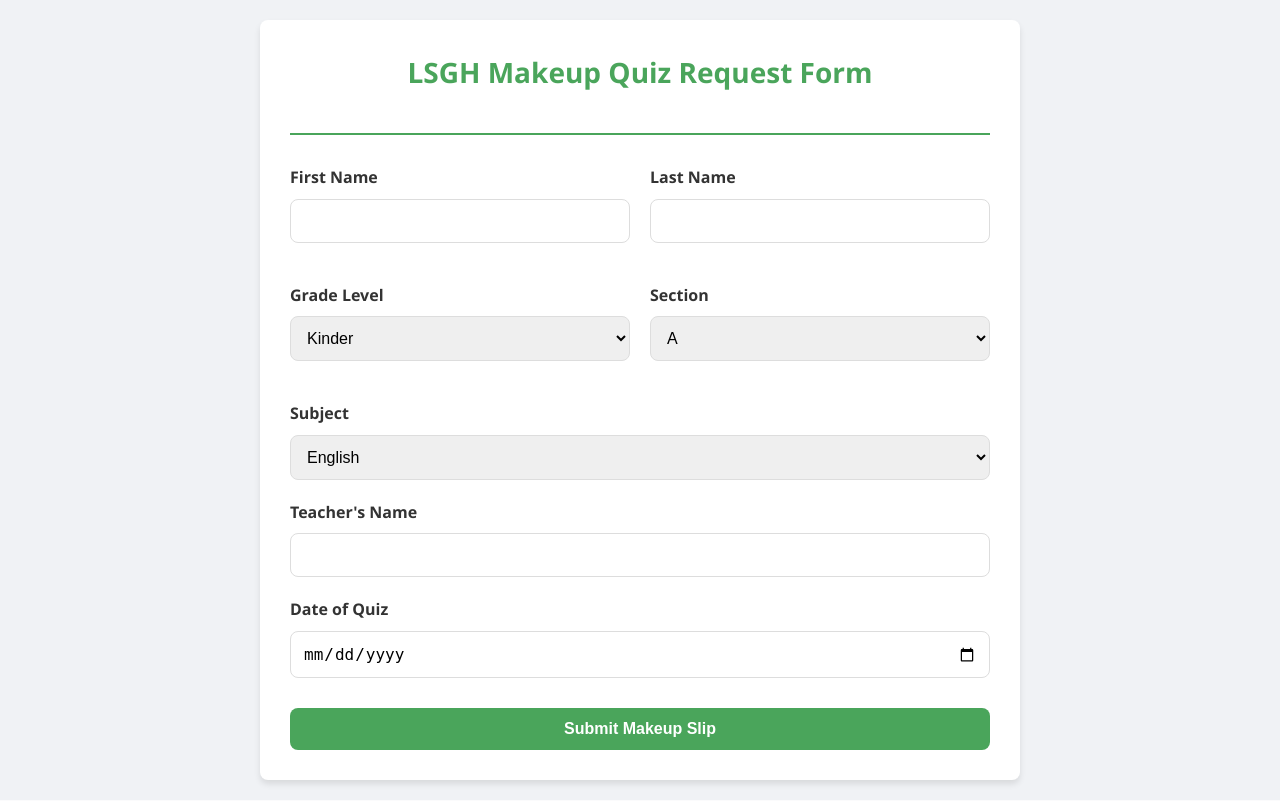
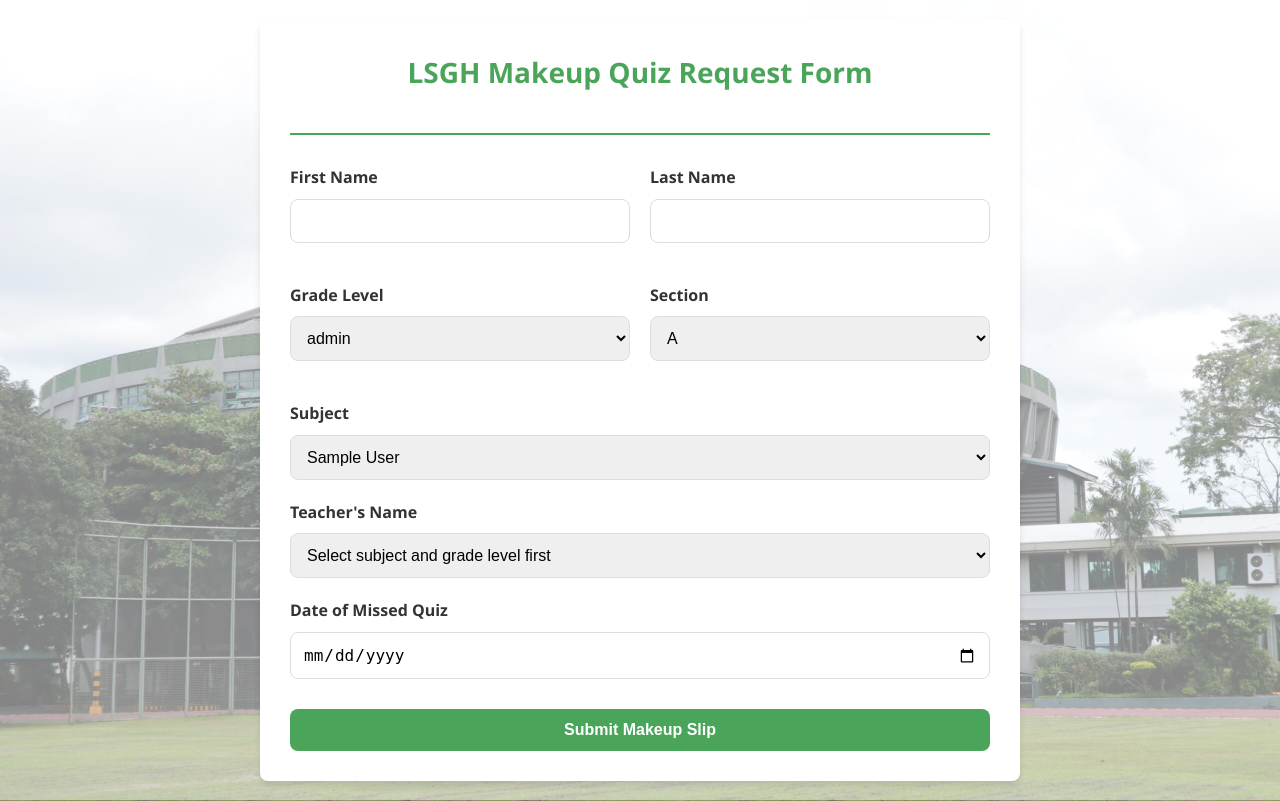
Before and after one commit to kenaniscoding/GH_MakeUpSlip, a PHP site: page / in a window 1280 px wide. Run offline with PHP 8.4, Linux system fonts and the light colour scheme; tables that the repository leaves empty or names only in its code hold one stand-in row (values such as "Sample post").

Commit message:
Add files via upload

```diff
--- a/index.php
+++ b/index.php
@@ -5,34 +5,55 @@
     <meta name="viewport" content="width=device-width, initial-scale=1.0">
     <title>LSGH Makeup Quiz Request Form</title>
     <link rel="stylesheet" href="style.css">
+    <script src="https://cdnjs.cloudflare.com/ajax/libs/jquery/3.6.0/jquery.min.js"></script>
 </head>
 <body>
 <?php
-// // Run only if the form is submitted
-// if ($_SERVER["REQUEST_METHOD"] == "POST") {
-//     $conn = new mysqli("localhost", "root", "", "db2");
-//     // Check connection
-//     if ($conn->connect_error) {
-//         die("<div class='error-message'>Connection failed: " . $conn->connect_error . "</div>");
-//     }
-//     // Collect and sanitize form inputs
-//     $first_name = $conn->real_escape_string($_POST["first_name"]);
-//     $last_name = $conn->real_escape_string($_POST["last_name"]);
-//     $grade = $conn->real_escape_string($_POST["grade"]);
-//     $section = $conn->real_escape_string($_POST["section"]);
-//     $subject = $conn->real_escape_string($_POST["subject"]);
-//     $teacher = $conn->real_escape_string($_POST["teacher"]);
-//     $quiz_date = isset($_POST["quiz_date"]) ? $conn->real_escape_string($_POST["quiz_date"]) : '';
-//     // Insert query
-//     $sql = "INSERT INTO makeup_slips (first_name, last_name, grade_level, section, subject, teacher_name, quiz_date)
-//             VALUES ('$first_name', '$last_name', '$grade', '$section', '$subject', '$teacher', '$quiz_date')";
-//     if ($conn->query($sql) === TRUE) {
-//         echo "<div class='success-message'>Makeup slip submitted successfully!</div>";
-//     } else {
-//         echo "<div class='error-message'>Error: " . $conn->error . "</div>";
-//     }
-//     $conn->close();
-// }
+// Database connection
+$conn = new mysqli("localhost", "root", "", "db2");
+// Check connection
+if ($conn->connect_error) {
+    die("<div class='error-message'>Connection failed: " . $conn->connect_error . "</div>");
+}
+
+// Run only if the form is submitted
+if ($_SERVER["REQUEST_METHOD"] == "POST") {
+    // Collect and sanitize form inputs
+    $first_name = $conn->real_escape_string($_POST["first_name"]);
+    $last_name = $conn->real_escape_string($_POST["last_name"]);
+    $grade = $conn->real_escape_string($_POST["grade"]);
+    $section = $conn->real_escape_string($_POST["section"]);
+    $subject = $conn->real_escape_string($_POST["subject"]);
+    $teacher = $conn->real_escape_string($_POST["teacher"]);
+    $quiz_date = isset($_POST["quiz_date"]) ? $conn->real_escape_string($_POST["quiz_date"]) : '';
+
+    // Insert query
+    $sql = "INSERT INTO makeup_slips (first_name, last_name, grade_level, section, subject, teacher_name, quiz_date)
+            VALUES ('$first_name', '$last_name', '$grade', '$section', '$subject', '$teacher', '$quiz_date')";
+
+    if ($conn->query($sql) === TRUE) {
+        echo "<div class='success-message'>Makeup slip submitted successfully!</div>";
+    } else {
+        echo "<div class='error-message'>Error: " . $conn->error . "</div>";
+    }
+}
+
+// For debugging, let's see what values are in the database
+$teachersDebug = $conn->query("SELECT DISTINCT subject FROM teachers ORDER BY subject");
+$subjectsInDB = [];
+if ($teachersDebug && $teachersDebug->num_rows > 0) {
+    while ($row = $teachersDebug->fetch_assoc()) {
+        $subjectsInDB[] = $row['subject'];
+    }
+}
+
+$gradesDebug = $conn->query("SELECT DISTINCT grade_level FROM teachers ORDER BY grade_level");
+$gradesInDB = [];
+if ($gradesDebug && $gradesDebug->num_rows > 0) {
+    while ($row = $gradesDebug->fetch_assoc()) {
+        $gradesInDB[] = $row['grade_level'];
+    }
+}
 ?>
 
 <div class="container">
@@ -57,10 +78,20 @@
             <div class="form-group">
                 <label for="grade">Grade Level</label>
                 <select id="grade" name="grade" required>
-                    <option value="Kinder">Kinder</option>
-                    <?php for ($i = 1; $i <= 12; $i++): ?>
-                        <option value="Grade <?= $i ?>">Grade <?= $i ?></option>
-                    <?php endfor; ?>
+                    <?php
+                    // Instead of hardcoding values, use what's in the database
+                    if (!empty($gradesInDB)) {
+                        foreach ($gradesInDB as $grade) {
+                            echo '<option value="' . htmlspecialchars($grade) . '">' . htmlspecialchars($grade) . '</option>';
+                        }
+                    } else {
+                        // Fallback to original values if no data in DB
+                        echo '<option value="Kinder">Kinder</option>';
+                        for ($i = 1; $i <= 12; $i++) {
+                            echo '<option value="Grade ' . $i . '">Grade ' . $i . '</option>';
+                        }
+                    }
+                    ?>
                 </select>
             </div>
 
@@ -77,27 +108,102 @@
         <div class="form-group">
             <label for="subject">Subject</label>
             <select id="subject" name="subject" required>
-                <option value="English">English</option>
-                <option value="Filipino">Filipino</option>
-                <option value="Math">Math</option>
-                <option value="Science">Science</option>
-                <option value="AP">AP</option>
+                <?php
+                // Instead of hardcoding values, use what's in the database
+                if (!empty($subjectsInDB)) {
+                    foreach ($subjectsInDB as $subject) {
+                        echo '<option value="' . htmlspecialchars($subject) . '">' . htmlspecialchars($subject) . '</option>';
+                    }
+                } else {
+                    // Fallback to original values if no data in DB
+                    echo '<option value="English">English</option>';
+                    echo '<option value="Filipino">Filipino</option>';
+                    echo '<option value="Math">Math</option>';
+                    echo '<option value="Science">Science</option>';
+                    echo '<option value="AP">AP</option>';
+                }
+                ?>
             </select>
         </div>
 
         <div class="form-group">
             <label for="teacher">Teacher's Name</label>
-            <input type="text" id="teacher" name="teacher" required>
+            <select id="teacher" name="teacher" required>
+                <option value="">Select subject and grade level first</option>
+            </select>
         </div>
 
         <div class="form-group">
-            <label for="quiz_date">Date of Quiz</label>
-            <input type="date" id="quiz_date" name="quiz_date" required>
+            <label for="quiz_date">Date of Missed Quiz</label>
+            <input type="date" id="quiz_date" name="quiz_date" max="<?php echo date('Y-m-d'); ?>" required>
         </div>
 
-        <button type="submit">Submit Makeup Slip
-        </button>
+        <button type="submit">Submit Makeup Slip</button>
     </form>
+
+    <!-- Debug info (hidden in production) -->
+    <!-- <div style="margin-top: 20px; padding: 10px; border: 1px solid #ddd; background: #f9f9f9;">
+        <h3>Debug Information:</h3>
+        <p>Subjects in database: <?php echo implode(", ", $subjectsInDB); ?></p>
+        <p>Grades in database: <?php echo implode(", ", $gradesInDB); ?></p>
+    </div> -->
 </div>
+
+<script>
+$(document).ready(function() {
+    // Function to update teachers dropdown based on subject and grade selection
+    function updateTeachers() {
+        var subject = $('#subject').val();
+        var grade = $('#grade').val();
+
+        console.log("Selected Subject:", subject);
+        console.log("Selected Grade:", grade);
+
+        // Skip the request if either field is empty
+        if (!subject || !grade) {
+            $('#teacher').html('<option value="">Please select both subject and grade</option>');
+            return;
+        }
+
+        // Reset teacher dropdown
+        $('#teacher').html('<option value="">Loading teachers...</option>');
+
+        // AJAX request to get teachers based on subject and grade
+        $.ajax({
+            url: 'get_teachers.php',
+            type: 'POST',
+            dataType: 'html',
+            data: {
+                subject: subject,
+                grade: grade
+            },
+            success: function(response) {
+                console.log("Response received:", response);
+                $('#teacher').html(response);
+            },
+            error: function(xhr, status, error) {
+                console.error("AJAX Error:", status, error);
+                console.log("Response text:", xhr.responseText);
+                $('#teacher').html('<option value="">Error loading teachers</option>');
+            }
+        });
+    }
+
+    // Update teachers when subject or grade changes
+    $('#subject, #grade').change(function() {
+        updateTeachers();
+    });
+
+    // For debugging purposes - show the current selections
+    $('#subject, #grade').change(function() {
+        console.log("Updated selections - Subject:", $('#subject').val(), "Grade:", $('#grade').val());
+    });
+});
+</script>
+
+<?php
+// Close the database connection
+$conn->close();
+?>
 </body>
 </html>
--- a/style.css
+++ b/style.css
@@ -12,7 +12,10 @@
 
 body {
     font-family: 'Segoe UI', Tahoma, Geneva, Verdana, sans-serif;
-    background-color: #f0f2f5;
+    /* background-color: #f0f2f5; */
+    background: url('background.jpg') no-repeat center center fixed;
+    background-size: cover;
+    position: relative;
     line-height: 1.6;
     color: var(--dark-color);
     margin: 0;
@@ -26,6 +29,29 @@
     padding: 30px;
     border-radius: var(--border-radius);
     box-shadow: var(--box-shadow);
+}
+
+body {
+    background: url('background.jpg') no-repeat center center fixed;
+    background-size: cover;
+    position: relative;
+}
+
+body::before {
+    content: "";
+    position: fixed;
+    top: 0;
+    left: 0;
+    width: 100%;
+    height: 100%;
+    background-color: white;
+    opacity: 0.5;
+    z-index: -1;
+}
+
+.container {
+    position: relative;
+    z-index: 1;
 }
 
 .header {
```
Also changed, not shown: debug_teachers.php (added, +85 -0 lines), get_teachers.php (added, +59 -0 lines), background.jpg (added).
